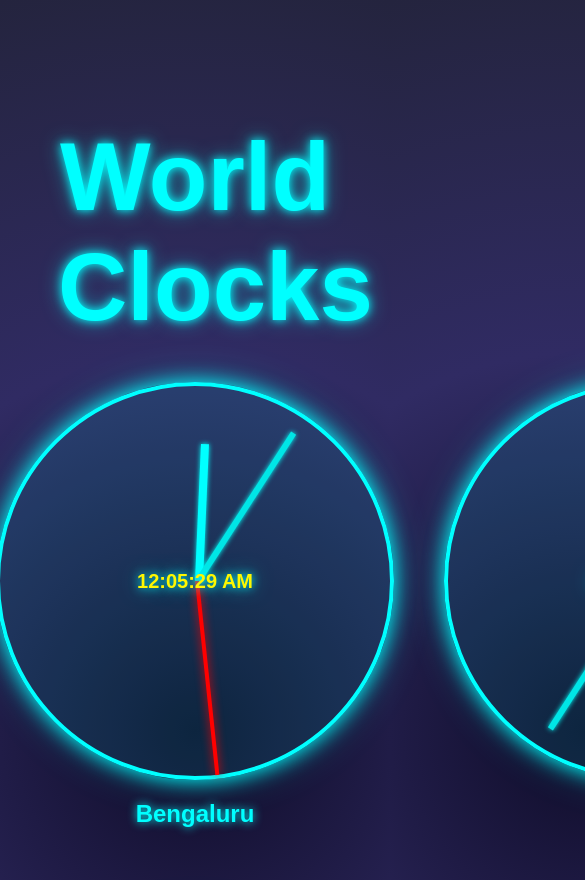
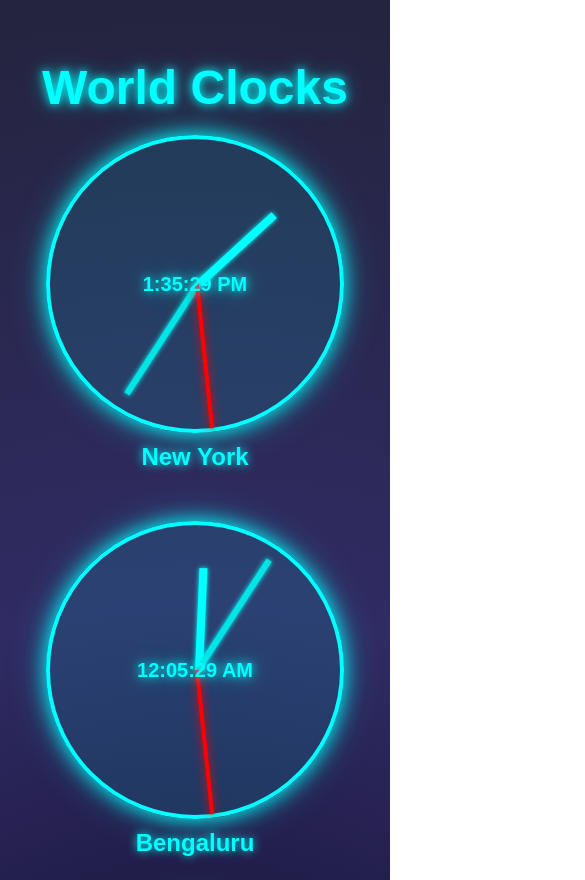
Before and after one commit to AkarshNavhule/vercel, a plain HTML site: page index.html in a window 390 px wide. Shown: the top 880 px of the page, 585 px wide, since content can reach past the window. Drawn offline with Linux system fonts and the light colour scheme.

Commit message:
mobile reponsiveness

```diff
--- a/styles.css
+++ b/styles.css
@@ -16,7 +16,7 @@ body {
   .container {
     display: grid;
     grid-template-columns: repeat(3, 1fr);
-    gap: 50px;
+    gap: 30px; /* Increased gap for more space between clocks */
     justify-content: center;
     align-items: center;
     max-width: 800px;
@@ -25,15 +25,14 @@ body {
 
   .grid-item {
     text-align: center;
-    margin-bottom: 20px;
   }
 
   .clock {
     background: rgba(0, 255, 255, 0.1);
     border-radius: 50%;
     padding: 20px;
-    width: 350px;
-    height: 350px;
+    width: 250px;   /* Increased width for bigger clocks */
+    height: 250px;  /* Increased height for bigger clocks */
     position: relative;
     transition: transform 0.3s, background 0.3s, box-shadow 0.3s;
     border: 4px solid cyan;
@@ -51,15 +50,15 @@ body {
   }
 
   h1 {
-    font-size: 6em;
-    margin-bottom: 40px;
+    font-size: 3em;
+    margin-bottom: 20px;
     animation: fadeIn 2s ease-in-out;
     text-shadow: 0 0 10px cyan, 0 0 20px rgba(0, 255, 255, 0.5);
   }
 
   h2 {
     font-size: 1.5em;
-    margin-top: 20px;
+    margin-top: 10px;
     margin-bottom: 20px;
     animation: slideIn 1s ease-in-out;
     text-shadow: 0 0 10px cyan;
@@ -128,7 +127,17 @@ body {
     left: 50%;
     transform: translate(-50%, -50%) rotate(90deg);
     font-size: 20px;
-    color: rgb(255, 247, 0);
+    color: cyan;
     font-weight: bold;
     text-shadow: 0 0 10px cyan, 0 0 20px rgba(0, 255, 255, 0.5);
   }
+
+  /* Responsive layout for mobile devices */
+  @media (max-width: 600px) {
+    .container {
+      grid-template-columns: 1fr;
+    }
+    body {
+      padding: 20px;
+    }
+  }
```
